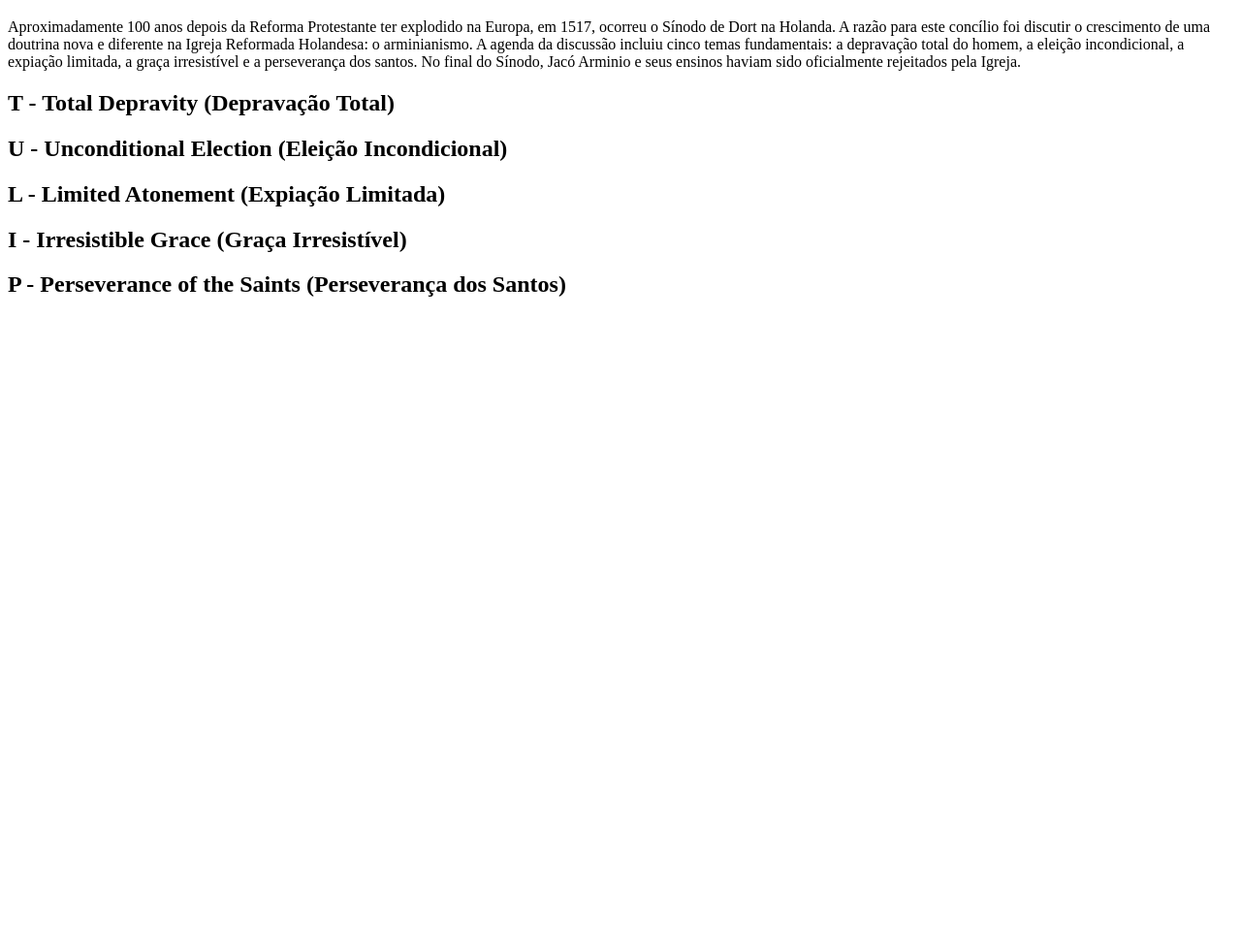
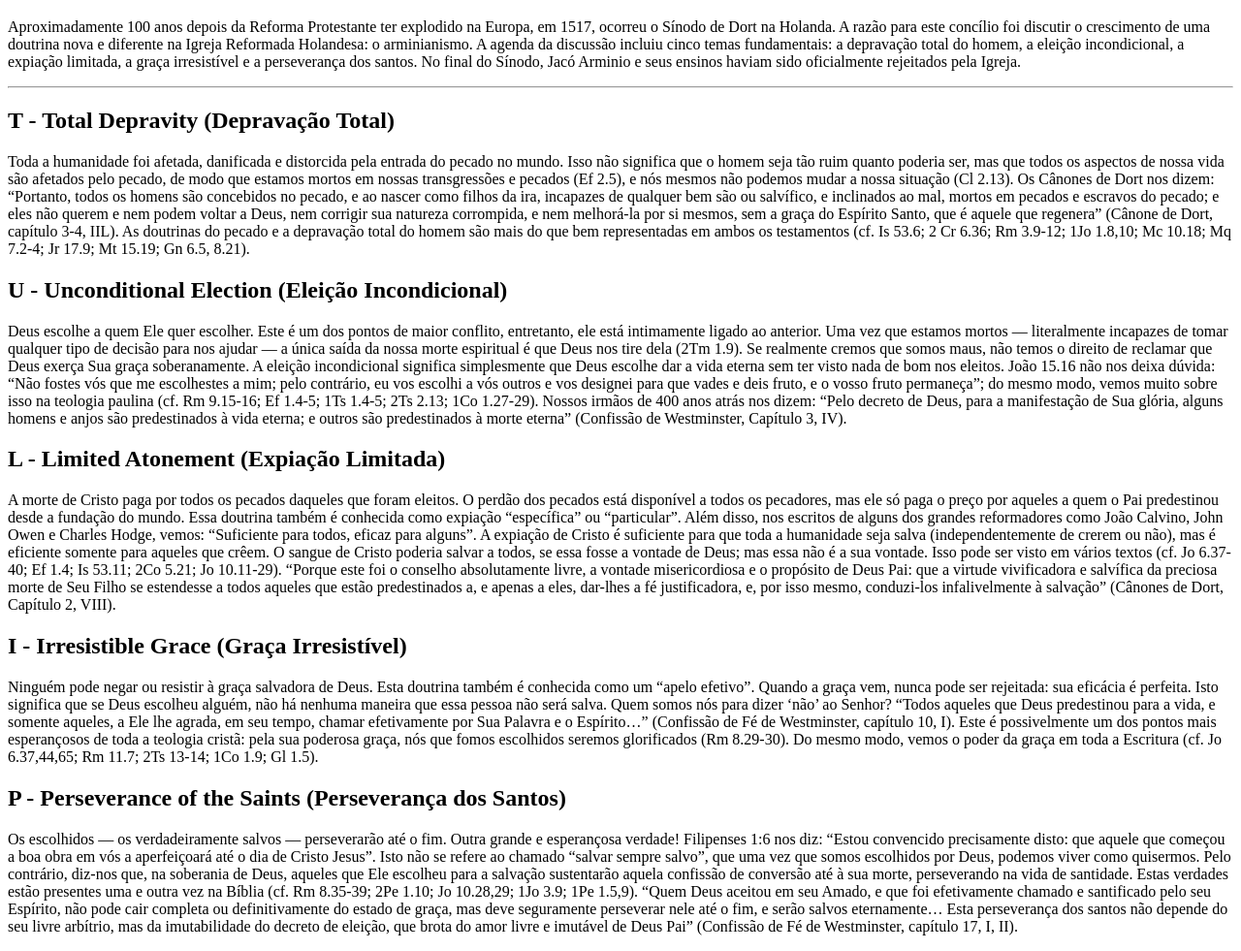
Before and after one commit to victorhcunha/cincopontos, a plain HTML site: page index.html in a window 1280 px wide. Shown: the part 61-1042 px from the top of the page at 97% size. Before the commit the page ends 800 px from the top, so only its background shows below. Drawn offline with Linux system fonts and the light colour scheme.

Commit message:
conteudo

```diff
--- a/index.html
+++ b/index.html
@@ -6,12 +6,40 @@
 <h1>5 Pontos do Calvinismo</h1>
 <p>Aproximadamente 100 anos depois da Reforma Protestante ter explodido na Europa, em 1517, ocorreu o Sínodo de Dort na Holanda. A razão para este concílio foi discutir o crescimento de uma doutrina nova e diferente na Igreja Reformada Holandesa: o arminianismo. A agenda da discussão incluiu cinco temas fundamentais: a depravação total do homem, a eleição incondicional, a expiação limitada, a graça irresistível e a perseverança dos santos. No final do Sínodo, Jacó Arminio e seus ensinos haviam sido oficialmente rejeitados pela Igreja.</p>
 
+<hr>
+
+
 <h2>T - Total Depravity (Depravação Total)</h2>
+<p>Toda a humanidade foi afetada, danificada e distorcida pela entrada do pecado no mundo. Isso não significa que o homem seja tão ruim quanto poderia ser, mas que todos os aspectos de nossa vida são afetados pelo pecado, de modo que estamos mortos em nossas transgressões e pecados (Ef 2.5), e nós mesmos não podemos mudar a nossa situação (Cl 2.13).
+
+    Os Cânones de Dort nos dizem: “Portanto, todos os homens são concebidos no pecado, e ao nascer como filhos da ira, incapazes de qualquer bem são ou salvífico, e inclinados ao mal, mortos em pecados e escravos do pecado; e eles não querem e nem podem voltar a Deus, nem corrigir sua natureza corrompida, e nem melhorá-la por si mesmos, sem a graça do Espírito Santo, que é aquele que regenera” (Cânone de Dort, capítulo 3-4, IIL).
+
+    As doutrinas do pecado e a depravação total do homem são mais do que bem representadas em ambos os testamentos (cf. Is 53.6; 2 Cr 6.36; Rm 3.9-12; 1Jo 1.8,10; Mc 10.18; Mq 7.2-4; Jr 17.9; Mt 15.19; Gn 6.5, 8.21).
+</p>
+
 <h2>U - Unconditional Election (Eleição Incondicional)</h2>
+<p>Deus escolhe a quem Ele quer escolher. Este é um dos pontos de maior conflito, entretanto, ele está intimamente ligado ao anterior. Uma vez que estamos mortos — literalmente incapazes de tomar qualquer tipo de decisão para nos ajudar — a única saída da nossa morte espiritual é que Deus nos tire dela (2Tm 1.9). Se realmente cremos que somos maus, não temos o direito de reclamar que Deus exerça Sua graça soberanamente.
+
+    A eleição incondicional significa simplesmente que Deus escolhe dar a vida eterna sem ter visto nada de bom nos eleitos. João 15.16 não nos deixa dúvida: “Não fostes vós que me escolhestes a mim; pelo contrário, eu vos escolhi a vós outros e vos designei para que vades e deis fruto, e o vosso fruto permaneça”; do mesmo modo, vemos muito sobre isso na teologia paulina (cf. Rm 9.15-16; Ef 1.4-5; 1Ts 1.4-5; 2Ts 2.13; 1Co 1.27-29).
+
+    Nossos irmãos de 400 anos atrás nos dizem: “Pelo decreto de Deus, para a manifestação de Sua glória, alguns homens e anjos são predestinados à vida eterna; e outros são predestinados à morte eterna” (Confissão de Westminster, Capítulo 3, IV).</p>
+
 <h2>L - Limited Atonement (Expiação Limitada)</h2>
+<p>A morte de Cristo paga por todos os pecados daqueles que foram eleitos. O perdão dos pecados está disponível a todos os pecadores, mas ele só paga o preço por aqueles a quem o Pai predestinou desde a fundação do mundo. Essa doutrina também é conhecida como expiação “específica” ou “particular”.
+
+    Além disso, nos escritos de alguns dos grandes reformadores como João Calvino, John Owen e Charles Hodge, vemos: “Suficiente para todos, eficaz para alguns”. A expiação de Cristo é suficiente para que toda a humanidade seja salva (independentemente de crerem ou não), mas é eficiente somente para aqueles que crêem. O sangue de Cristo poderia salvar a todos, se essa fosse a vontade de Deus; mas essa não é a sua vontade. Isso pode ser visto em vários textos (cf. Jo 6.37-40; Ef 1.4; Is 53.11; 2Co 5.21; Jo 10.11-29).
+
+    “Porque este foi o conselho absolutamente livre, a vontade misericordiosa e o propósito de Deus Pai: que a virtude vivificadora e salvífica da preciosa morte de Seu Filho se estendesse a todos aqueles que estão predestinados a, e apenas a eles, dar-lhes a fé justificadora, e, por isso mesmo, conduzi-los infalivelmente à salvação” (Cânones de Dort, Capítulo 2, VIII).</p>
 <h2>I - Irresistible Grace (Graça Irresistível)</h2>
+<p>Ninguém pode negar ou resistir à graça salvadora de Deus. Esta doutrina também é conhecida como um “apelo efetivo”. Quando a graça vem, nunca pode ser rejeitada: sua eficácia é perfeita. Isto significa que se Deus escolheu alguém, não há nenhuma maneira que essa pessoa não será salva. Quem somos nós para dizer ‘não’ ao Senhor?
+
+    “Todos aqueles que Deus predestinou para a vida, e somente aqueles, a Ele lhe agrada, em seu tempo, chamar efetivamente por Sua Palavra e o Espírito…” (Confissão de Fé de Westminster, capítulo 10, I).
+
+    Este é possivelmente um dos pontos mais esperançosos de toda a teologia cristã: pela sua poderosa graça, nós que fomos escolhidos seremos glorificados (Rm 8.29-30). Do mesmo modo, vemos o poder da graça em toda a Escritura (cf. Jo 6.37,44,65; Rm 11.7; 2Ts 13-14; 1Co 1.9; Gl 1.5).</p>
 <h2>P - Perseverance of the Saints (Perseverança dos Santos)</h2>
+<p>Os escolhidos — os verdadeiramente salvos — perseverarão até o fim. Outra grande e esperançosa verdade! Filipenses 1:6 nos diz: “Estou convencido precisamente disto: que aquele que começou a boa obra em vós a aperfeiçoará até o dia de Cristo Jesus”. Isto não se refere ao chamado “salvar sempre salvo”, que uma vez que somos escolhidos por Deus, podemos viver como quisermos. Pelo contrário, diz-nos que, na soberania de Deus, aqueles que Ele escolheu para a salvação sustentarão aquela confissão de conversão até à sua morte, perseverando na vida de santidade. Estas verdades estão presentes uma e outra vez na Bíblia (cf. Rm 8.35-39; 2Pe 1.10; Jo 10.28,29; 1Jo 3.9; 1Pe 1.5,9).
 
+    “Quem Deus aceitou em seu Amado, e que foi efetivamente chamado e santificado pelo seu Espírito, não pode cair completa ou definitivamente do estado de graça, mas deve seguramente perseverar nele até o fim, e serão salvos eternamente… Esta perseverança dos santos não depende do seu livre arbítrio, mas da imutabilidade do decreto de eleição, que brota do amor livre e imutável de Deus Pai” (Confissão de Fé de Westminster, capítulo 17, I, II).</p>
 <body>
 
 </html>
```
